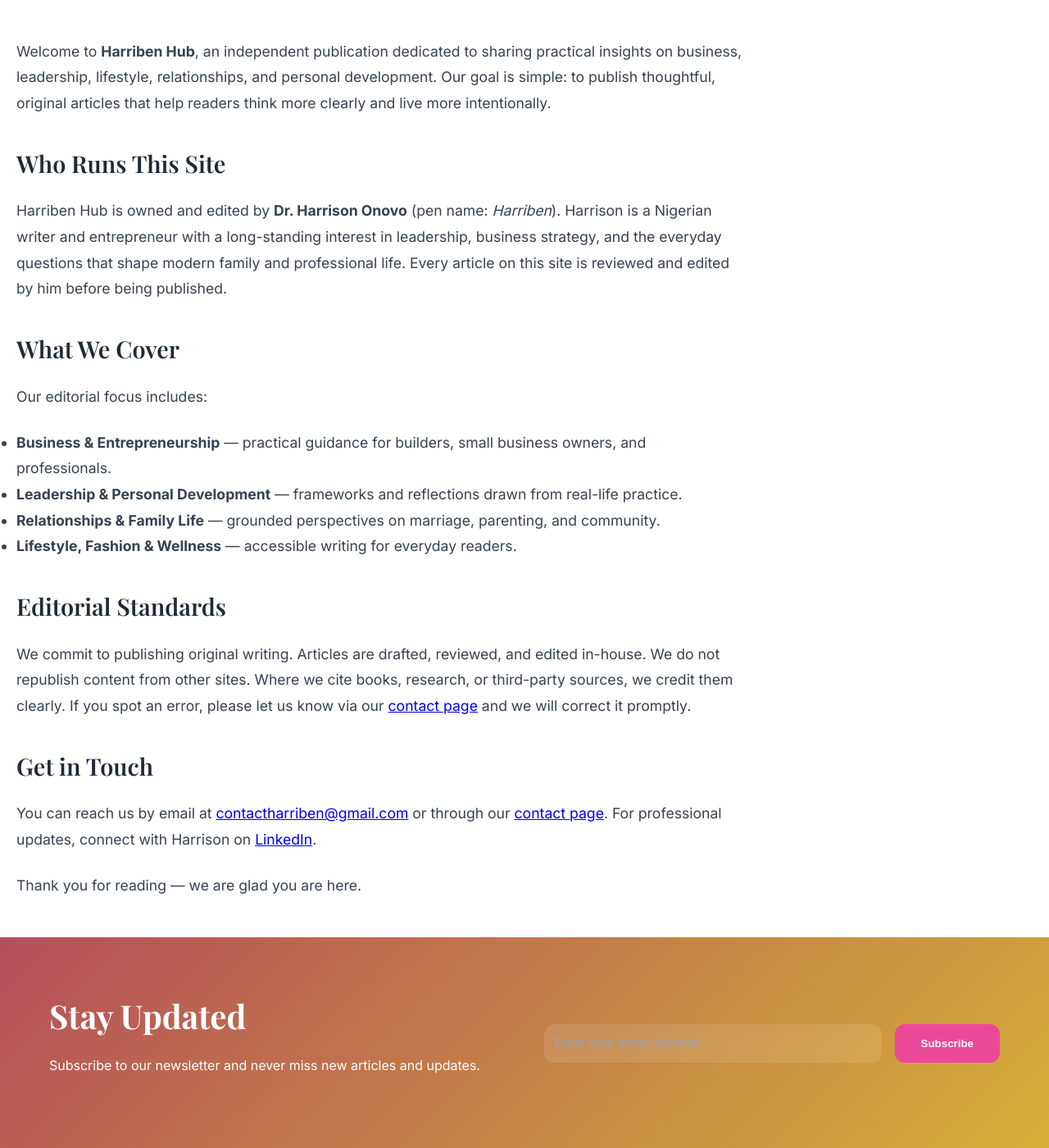
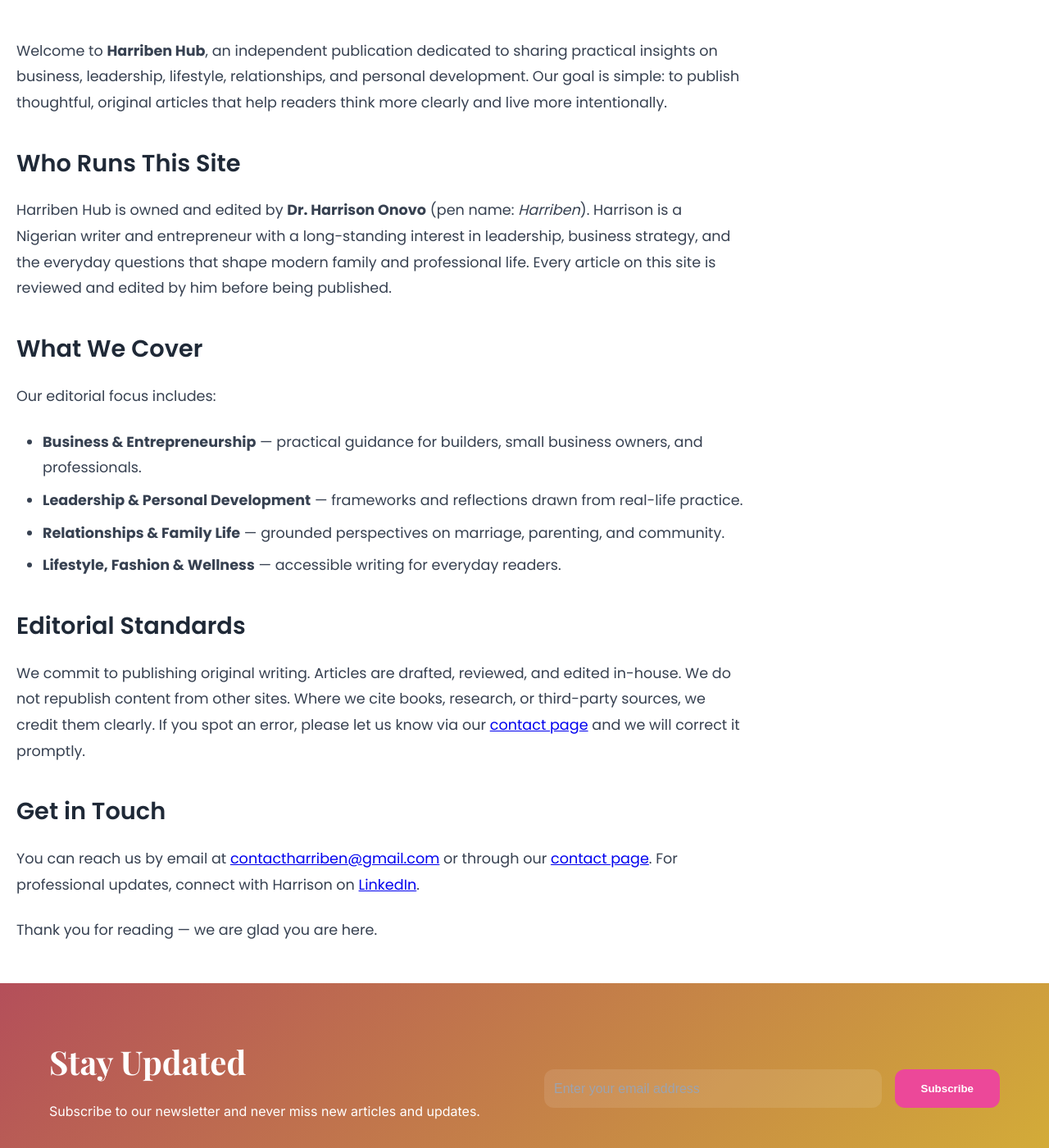
Before and after one commit to Dheelyte/blog, a Django app: page /about/ in a window 1280 px wide. Shown: the part 207-1607 px from the top of the page at 82% size. Run offline with Django 5.2, Linux system fonts and the light colour scheme; parts of the project's set-up code (start-up, migrations or seed data) failed here and were passed over; some libraries are stand-ins or nearby versions.

Commit message:
Add poppins font and adjust list margin left

```diff
--- a/blog/static/css/main.css
+++ b/blog/static/css/main.css
@@ -1541,7 +1541,7 @@
 }
 
 .article-main-content-centered ul {
-    margin-left: 20px;
+    margin-left: 20px !important;
 }
 
 /* Social Sharing */
@@ -1610,8 +1610,23 @@
     margin: 2rem 0;
 }
 
+.article-body .content-wrapper,
+.article-body .content-wrapper * {
+    font-family: 'Poppins', sans-serif !important;
+}
+
+.content-wrapper ul,
+.content-wrapper ol {
+    padding-left: 2rem;
+    margin-bottom: 1.5rem;
+}
+
+.content-wrapper li {
+    margin-bottom: 0.5rem;
+    line-height: 1.8;
+}
+
 .content-wrapper h2 {
-    font-family: 'Playfair Display', serif;
     font-size: 1.8rem;
     font-weight: 600;
     color: var(--gray-800);
@@ -1623,6 +1638,11 @@
     font-weight: 600;
     color: var(--gray-800);
     margin: 1.5rem 0 1rem 0;
+}
+
+.content-wrapper h1, .content-wrapper h2, .content-wrapper h3,
+.content-wrapper h1 *, .content-wrapper h2 *, .content-wrapper h3 * {
+    font-family: 'Lucida Sans', 'Lucida Sans Regular', 'Lucida Grande', 'Lucida Sans Unicode', Geneva, Verdana, sans-serif !important;
 }
 
 .content-wrapper p {
--- a/blog/templates/base.html
+++ b/blog/templates/base.html
@@ -22,7 +22,7 @@
     <link rel="preconnect" href="https://fonts.googleapis.com">
     <link rel="preconnect" href="https://fonts.gstatic.com" crossorigin>
     <link
-        href="https://fonts.googleapis.com/css2?family=Inter:wght@300;400;500;600;700&family=Playfair+Display:wght@400;500;600;700&display=swap"
+        href="https://fonts.googleapis.com/css2?family=Inter:wght@300;400;500;600;700&family=Playfair+Display:wght@400;500;600;700&family=Poppins:wght@300;400;500;600;700&display=swap"
         rel="stylesheet">
     <link rel="preconnect" href="https://fonts.googleapis.com">
     <link rel="preconnect" href="https://fonts.gstatic.com" crossorigin>
```
